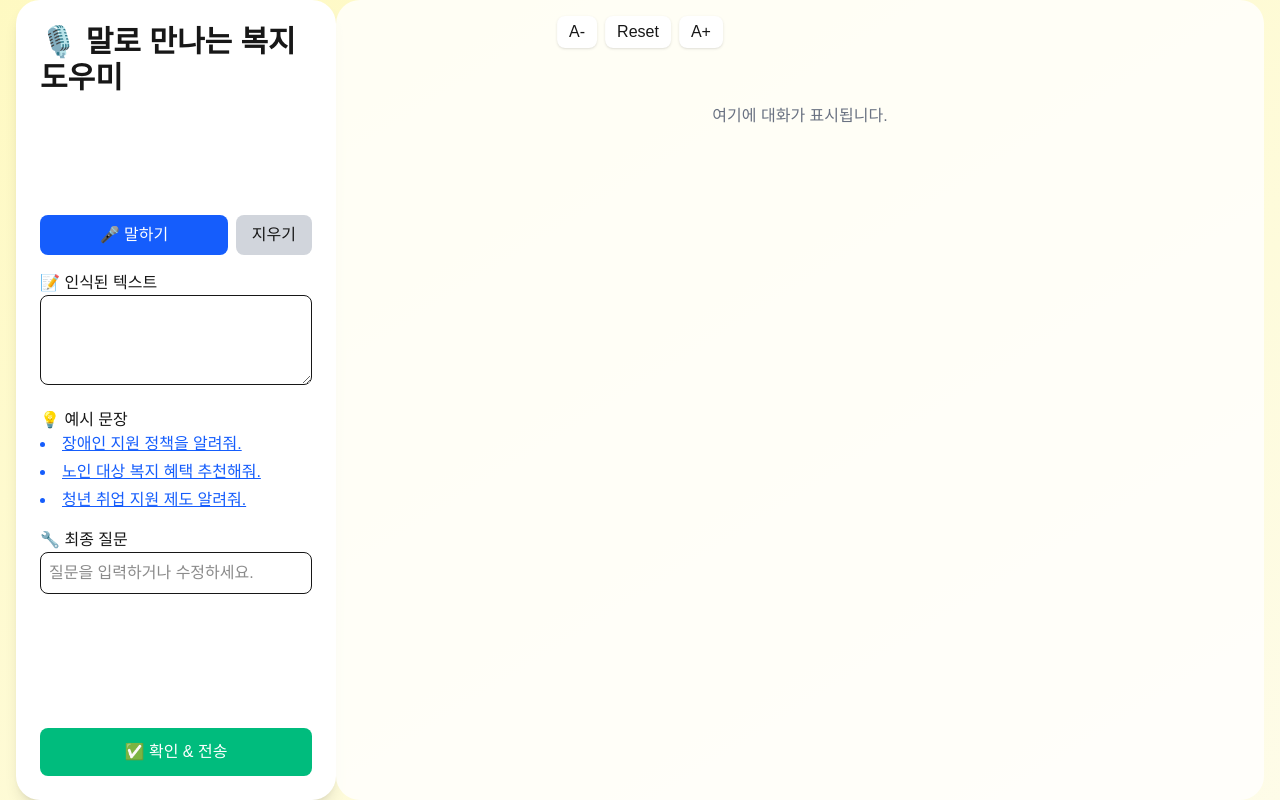
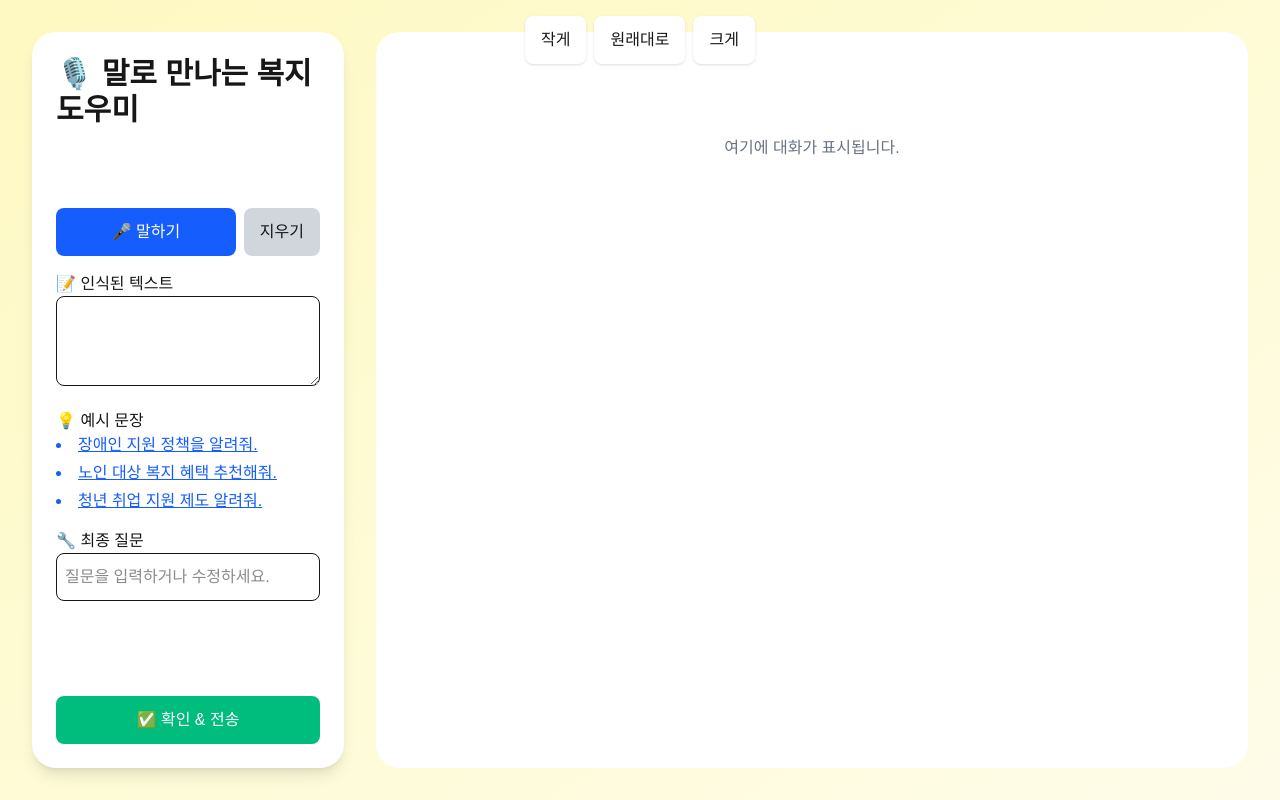
Before and after one commit to jasonhk24/voice-welfare, a Next.js app: page / in a window 1280 px wide. Built offline with nearby package versions, Linux system fonts and the light colour scheme.

Commit message:
feat: UI 여백·폰트버튼 한글 레이블·입력창/버튼 최소 높이·로딩 상태·접근성 개선

```diff
--- a/src/components/ChatRagUI.tsx
+++ b/src/components/ChatRagUI.tsx
@@ -43,7 +43,8 @@ interface Message {
 
 export default function ChatRagUI() {
   const [fontLevel, setFontLevel] = useState(5);            // 1~10 단계
-  const fontScale = fontLevel / 5;                          // 5단계=1배, 10단계=2배, 1단계=0.2배
+  const fontScale = fontLevel / 5;                          // 폰트 스케일 계산
+  const [loading, setLoading] = useState(false);
 
   const [listening, setListening] = useState(false);
   const [transcript, setTranscript] = useState('');
@@ -73,9 +74,7 @@ export default function ChatRagUI() {
       recog.onend = () => setListening(false);
       recog.onresult = (e: SpeechRecognitionEvent) => {
         const results = Array.from(e.results as SpeechRecognitionResultList);
-        const text = results
-          .map((r: SpeechRecognitionResult) => r[0].transcript)
-          .join('');
+        const text = results.map(r => r[0].transcript).join('');
         setTranscript(text);
         setPromptText(text);
       };
@@ -84,7 +83,7 @@ export default function ChatRagUI() {
   };
 
   const handleSend = () => {
-    if (!promptText.trim()) return alert('먼저 질문을 말하거나 입력해주세요.');
+    if (!promptText.trim()) return alert('먼저 질문을 입력하거나 말해주세요.');
     const userMsg: Message = {
       id: messages.length,
       role: 'user',
@@ -97,9 +96,12 @@ export default function ChatRagUI() {
       role: 'assistant' as const,
       content: text,
     }));
+
+    setLoading(true);
     setTimeout(() => {
+      setLoading(false);
       setMessages(prev => [...prev, ...botMsgs]);
-    }, 500);
+    }, 3000);
 
     setTranscript('');
     setPromptText('');
@@ -112,34 +114,40 @@ export default function ChatRagUI() {
   ];
 
   return (
-    <div
+    <main
+      role="main"
       style={{ fontSize: `${fontScale}rem` }}
-      className="relative flex w-full h-screen bg-gradient-to-br from-yellow-100 to-yellow-50 overflow-hidden"
+      className="relative flex w-full h-screen gap-8 py-8 px-4 bg-gradient-to-br from-yellow-100 to-yellow-50 overflow-auto"
     >
-      {/* 폰트 크기 조절 버튼 */}
+      {/* 폰트 크기 조절 */}
       <div className="absolute top-4 left-1/2 transform -translate-x-1/2 flex space-x-2 z-10">
         <button
           onClick={() => setFontLevel(l => Math.max(1, l - 1))}
-          className="px-3 py-1 bg-white rounded-lg shadow"
+          className="px-4 py-1 min-h-[48px] bg-white rounded-lg shadow focus:outline-none focus:ring-2"
+          aria-label="글자 작게"
         >
-          A-
+          작게
         </button>
         <button
           onClick={() => setFontLevel(5)}
-          className="px-3 py-1 bg-white rounded-lg shadow"
+          className="px-4 py-1 min-h-[48px] bg-white rounded-lg shadow focus:outline-none focus:ring-2"
+          aria-label="글자 원래대로"
         >
-          Reset
+          원래대로
         </button>
         <button
           onClick={() => setFontLevel(l => Math.min(10, l + 1))}
-          className="px-3 py-1 bg-white rounded-lg shadow"
+          className="px-4 py-1 min-h-[48px] bg-white rounded-lg shadow focus:outline-none focus:ring-2"
+          aria-label="글자 크게"
         >
-          A+
+          크게
         </button>
       </div>
 
       {/* LEFT PANEL */}
       <motion.div
+        role="region"
+        aria-label="입력 패널"
         className="flex-shrink-0 p-6 bg-white rounded-3xl shadow-lg w-full lg:w-1/3 xl:w-1/4 flex flex-col justify-between ml-4"
         initial={{ x: -50, opacity: 0 }}
         animate={{ x: 0, opacity: 1 }}
@@ -151,13 +159,13 @@ export default function ChatRagUI() {
             <button
               onClick={toggleListen}
               aria-label={listening ? '음성 인식 중지' : '음성 인식 시작'}
-              className="flex-1 py-2 bg-blue-600 text-white rounded-lg focus:outline-none focus:ring-2 focus:ring-blue-400"
+              className="flex-1 min-h-[48px] py-2 bg-blue-600 text-white rounded-lg focus:outline-none focus:ring-2 focus:ring-blue-400"
             >
               {listening ? '■ 중지' : '🎤 말하기'}
             </button>
             <button
               onClick={() => { setTranscript(''); setPromptText(''); }}
-              className="py-2 px-4 bg-gray-300 rounded-lg focus:outline-none focus:ring-2 focus:ring-gray-400"
+              className="min-h-[48px] py-2 px-4 bg-gray-300 rounded-lg focus:outline-none focus:ring-2 focus:ring-gray-400"
             >
               지우기
             </button>
@@ -167,7 +175,7 @@ export default function ChatRagUI() {
             <textarea
               id="transcript"
               rows={3}
-              className="w-full border p-2 rounded-lg focus:outline-none focus:ring-2 focus:ring-blue-400"
+              className="w-full min-h-[48px] border p-2 rounded-lg focus:outline-none focus:ring-2 focus:ring-blue-400"
               value={transcript}
               onChange={e => { setTranscript(e.target.value); setPromptText(e.target.value); }}
             />
@@ -192,7 +200,7 @@ export default function ChatRagUI() {
             <input
               id="prompt"
               type="text"
-              className="w-full border p-2 rounded-lg focus:outline-none focus:ring-2 focus:ring-blue-400"
+              className="w-full min-h-[48px] border p-2 rounded-lg focus:outline-none focus:ring-2 focus:ring-blue-400"
               placeholder="질문을 입력하거나 수정하세요."
               value={promptText}
               onChange={e => setPromptText(e.target.value)}
@@ -201,39 +209,41 @@ export default function ChatRagUI() {
         </div>
         <button
           onClick={handleSend}
-          className="mt-4 py-3 bg-emerald-500 text-white rounded-lg focus:outline-none focus:ring-2 focus:ring-emerald-400"
+          className="mt-4 min-h-[48px] py-3 bg-emerald-500 text-white rounded-lg focus:outline-none focus:ring-2 focus:ring-emerald-400"
         >
           ✅ 확인 & 전송
         </button>
       </motion.div>
 
-      {/* RIGHT PANEL (채팅창) */}
-      <motion.div
-        className="flex-1 p-6 overflow-y-auto space-y-4 bg-white/80 rounded-3xl mr-4"
+      {/* RIGHT PANEL */}
+      <motion.section
+        role="region"
+        aria-label="응답 패널"
+        aria-live="polite"
+        className="flex-1 p-6 overflow-y-auto space-y-4 bg-white rounded-3xl mr-4"
         initial={{ x: 50, opacity: 0 }}
         animate={{ x: 0, opacity: 1 }}
         transition={{ duration: 0.4 }}
       >
-        {messages.length === 0 ? (
+        {loading ? (
+          <div className="flex flex-col items-center justify-center h-full">
+            <p className="text-2xl font-semibold mb-4">조건에 맞는 복지 검색중...</p>
+            <div className="w-8 h-8 border-4 border-t-4 border-gray-300 rounded-full animate-spin" role="status" aria-label="로딩 중" />
+          </div>
+        ) : messages.length === 0 ? (
           <p className="text-center text-gray-500 mt-20">여기에 대화가 표시됩니다.</p>
         ) : (
           messages.map(msg => (
-            <div
+            <article
               key={msg.id}
-              className={`max-w-2xl p-4 rounded-lg ${
-                msg.role === 'user'
-                  ? 'ml-auto bg-blue-100 text-right'
-                  : 'mr-auto bg-gray-100 text-left'
-              }`}
+              className={`max-w-2xl p-4 rounded-lg ${msg.role === 'user' ? 'ml-auto bg-blue-100 text-right' : 'mr-auto bg-gray-100 text-left'}`}
               tabIndex={0}
-              role="article"
-              aria-label={msg.role === 'user' ? '사용자 메시지' : '시스템 메시지'}
             >
               <pre className="whitespace-pre-wrap">{msg.content}</pre>
-            </div>
+            </article>
           ))
         )}
-      </motion.div>
-    </div>
+      </motion.section>
+    </main>
   );
 }
```
